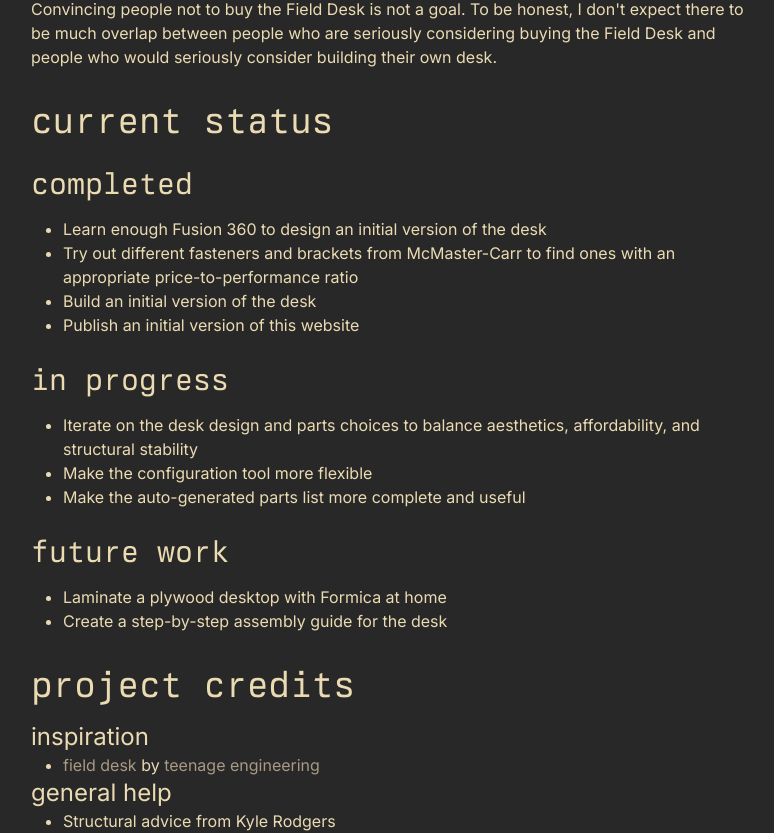
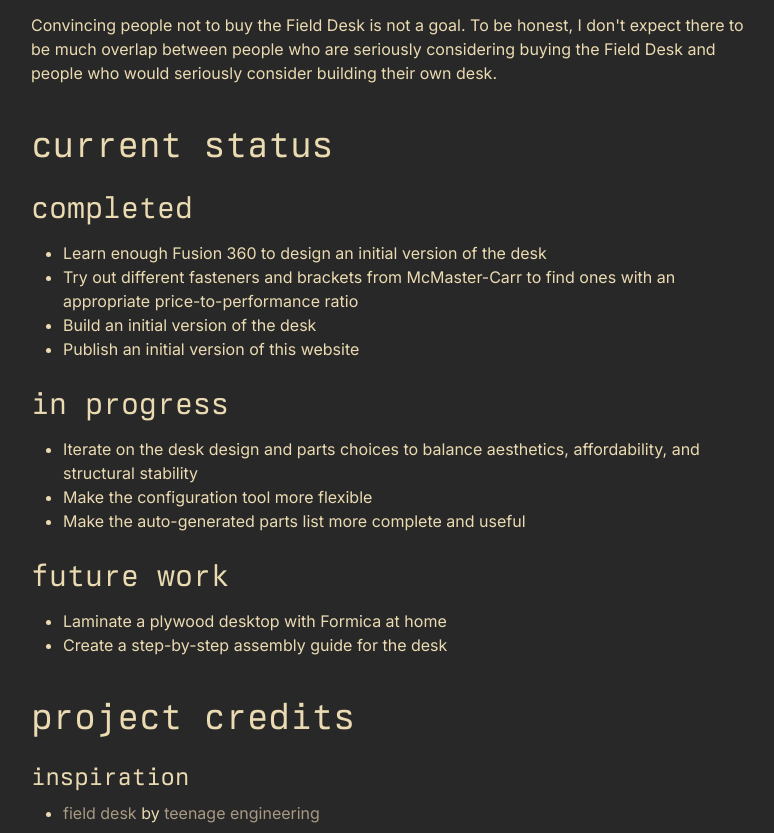
Before and after one commit to jamesbvaughan/tweenage.engineering, a Next.js app: page /about in a window 1280 px wide. Shown: the part 663-1496 px from the top of the page, without its empty margins (249-1023 px from the left). Built offline with nearby package versions, Linux system fonts and the light colour scheme.

Commit message:
Update mdx styles

```diff
--- a/mdx-components.tsx
+++ b/mdx-components.tsx
@@ -1,12 +1,12 @@
 import type { MDXComponents } from "mdx/types";
 
-// This file is required to use MDX in `app` directory.
-export function useMDXComponents(components: MDXComponents): MDXComponents {
+export const useMDXComponents = (components: MDXComponents): MDXComponents => {
   return {
-    // Allows customizing built-in components, e.g. to add styling.
-    // h1: ({ children }) => <h1 className=''>{children}</h1>,
-    h2: ({ children }) => <h2 className="font-mono mt-8 mb-4">{children}</h2>,
+    h1: ({ children }) => <h1 className="font-mono mt-10 mb-4">{children}</h1>,
+    h2: ({ children }) => <h2 className="font-mono mt-10 mb-4">{children}</h2>,
     h3: ({ children }) => <h3 className="font-mono mt-6 mb-4">{children}</h3>,
+    h4: ({ children }) => <h4 className="font-mono mt-6 mb-2">{children}</h4>,
+    h5: ({ children }) => <h5 className="font-mono mt-6 mb-4">{children}</h5>,
     p: ({ children }) => <p className="my-3">{children}</p>,
     a: ({ children, ...props }) => (
       <a className="text-gray-500" {...props}>
```
